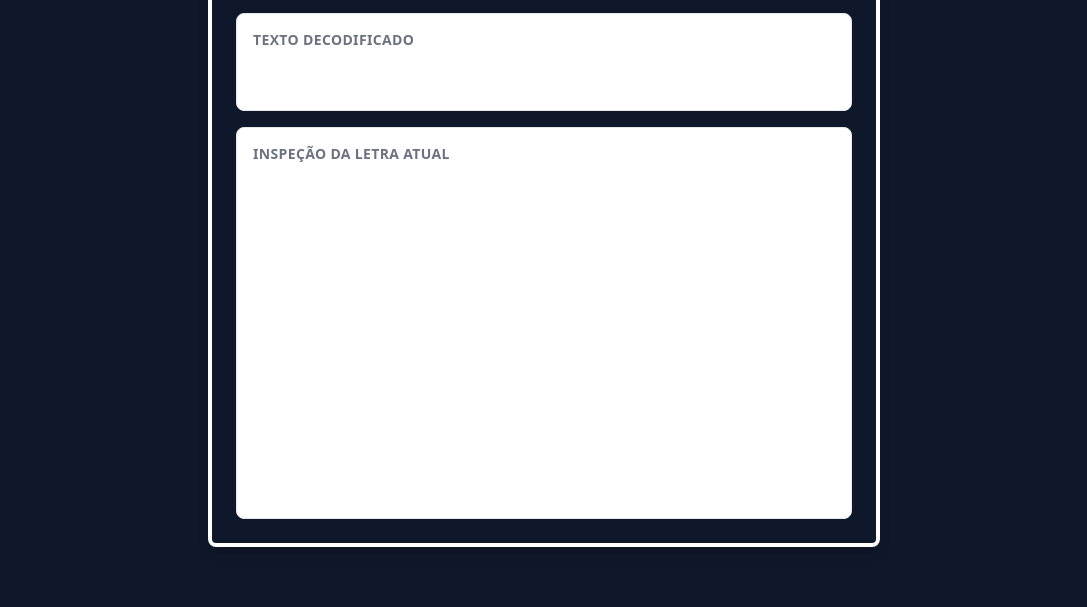
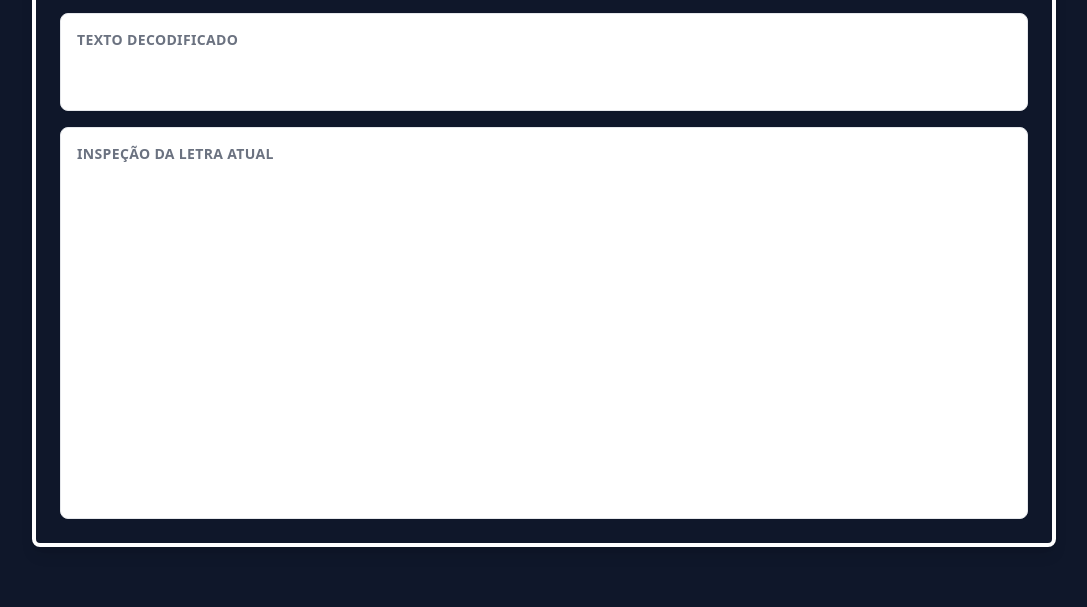
Before and after one commit to MathFerreiraDev/morsewebchat, a website: page public/tradutor.html in a window 1280 px wide. Shown: the part 193-800 px from the top of the page, without its empty margins (96-1183 px from the left). Drawn offline with nearby package versions, Linux system fonts and the light colour scheme.

Commit message:
aumentar width de decodificador

```diff
--- a/public/tradutor.html
+++ b/public/tradutor.html
@@ -7,7 +7,7 @@
     <script src="https://cdn.tailwindcss.com"></script>
 </head>
 <body class="bg-slate-900 min-h-screen flex flex-col items-center justify-center py-4 sm:py-8 px-3 sm:px-4 font-sans">
-    <div class="bg-transparent border-4 border-white w-full max-w-2xl rounded-lg p-4 sm:p-6 shadow-lg flex flex-col flex-grow sm:flex-grow-0 sm:h-[85vh] max-h-[95vh]">
+    <div class="bg-transparent border-4 border-white w-full max-w-5xl rounded-lg p-4 sm:p-6 shadow-lg flex flex-col flex-grow sm:flex-grow-0 sm:h-[85vh] max-h-[95vh]">
 
         <h2 class="text-xl sm:text-2xl font-bold text-white mb-3 sm:mb-4 shrink-0">Decodificador Morse</h2>
 
```
